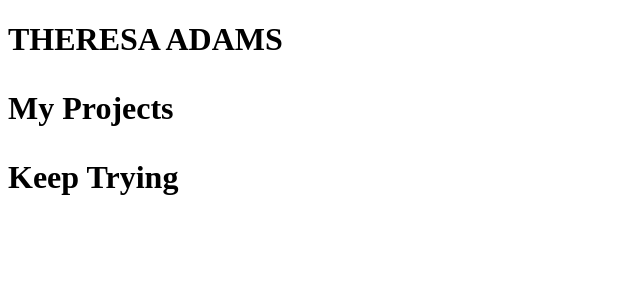
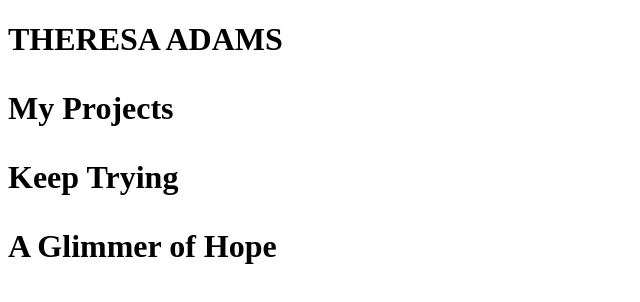
Before and after one commit to Adamstrd/dataviz-home, a plain HTML site: page index.html in a window 1280 px wide. Shown: the whole page, without its empty margins (0-640 px from the left). Drawn offline with Linux system fonts and the light colour scheme.

Commit message:
Update index.html

```diff
--- a/index.html
+++ b/index.html
@@ -3,3 +3,4 @@
 
 <p>My Projects</p>
 <p>Keep Trying</p>
+<p>A Glimmer of Hope</p>
```
